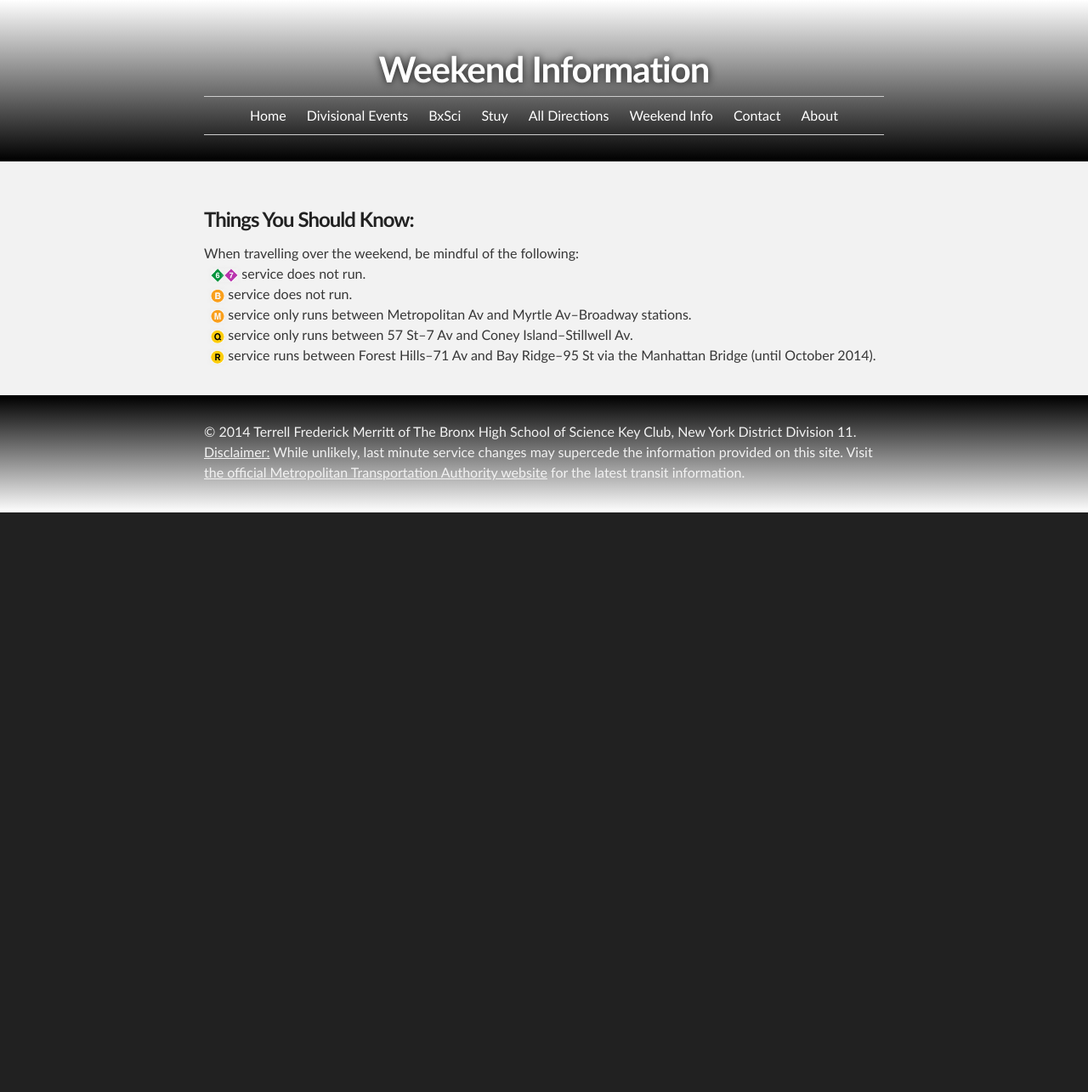
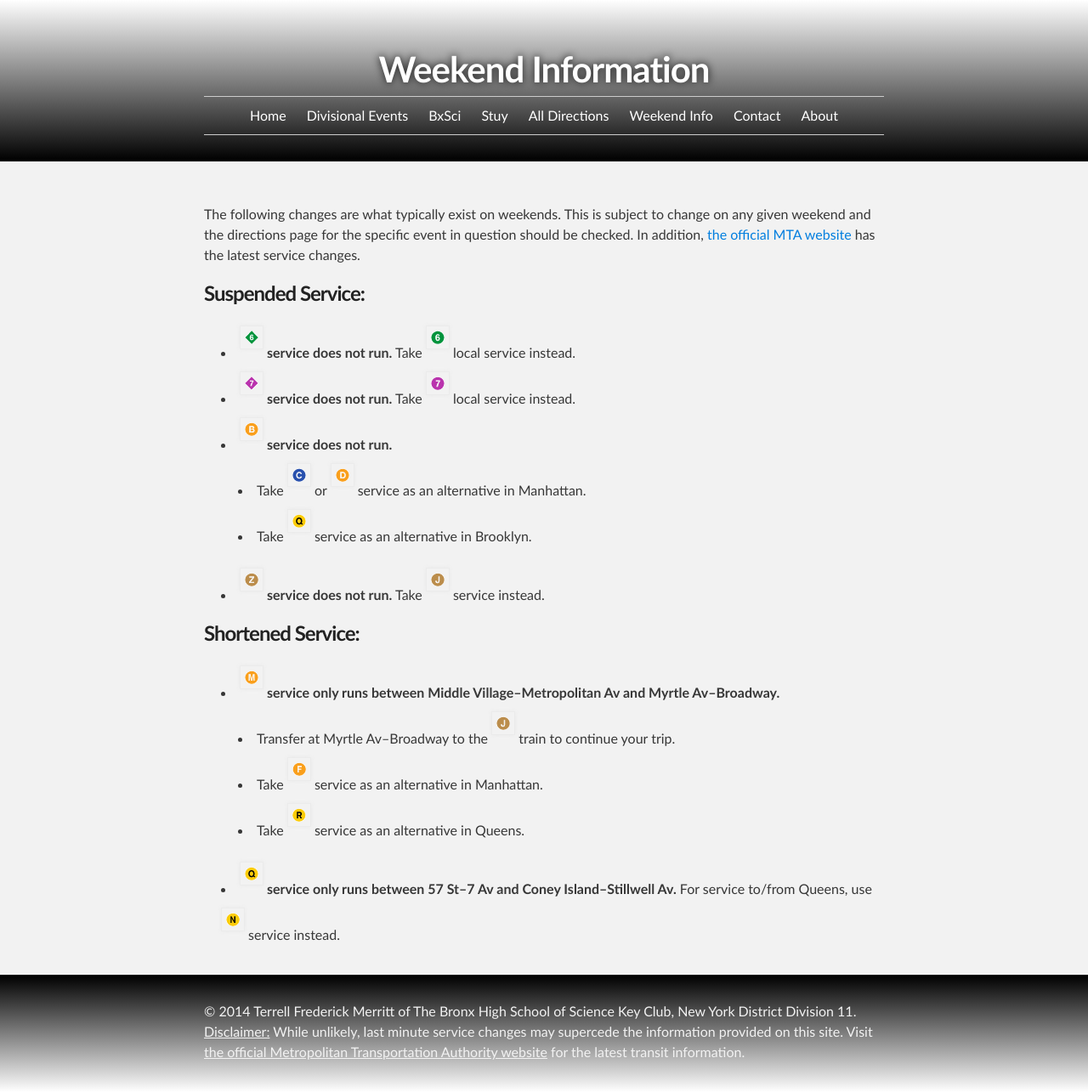
Before and after one commit to d11directions/d11directions.github.io, a Jekyll site: the page built from weekend_information/index.html, in a window 1280 px wide. Shown: the whole page at 85% size. Built offline with Jekyll 4.4.1, drawn with Linux system fonts in a browser that asks for light colours; before the commit the page ends 900 px from its top, so only the background shows below that.

Commit message:
Update Weekend Information page

```diff
--- a/weekend_information/index.html
+++ b/weekend_information/index.html
@@ -4,15 +4,44 @@ title: Weekend Information
 ---
 <div id="main_content_wrap" class="outer">
   <section id="main_content" class="inner">
-    <h3>
-      <a name="welcome" class="anchor" href="#welcome"><span class="octicon octicon-link"></span></a>Things You Should Know:</h3>
-      <p>
-      When travelling over the weekend, be mindful of the following:<br>
-      &nbsp;&nbsp;<img src="/img/6d.png" alt="<6>"><img src="/img/7d.png" alt="<7>"> service does not run.<br>
-      &nbsp;&nbsp;<img src="/img/B.png" alt="(B)"> service does not run.<br>
-      &nbsp;&nbsp;<img src="/img/M.png" alt="(M)"> service only runs between Metropolitan Av and Myrtle Av&ndash;Broadway stations.<br>
-      &nbsp;&nbsp;<img src="/img/Q.png" alt="(Q)"> service only runs between 57 St&ndash;7 Av and Coney Island&ndash;Stillwell Av.<br>
-      &nbsp;&nbsp;<img src="/img/R.png" alt="(R)"> service runs between Forest Hills&ndash;71 Av and Bay Ridge&ndash;95 St via the Manhattan Bridge (until October 2014).<br>
-      </p>
+    <p>The following changes are what typically exist on weekends. This is subject to change on any given weekend and the directions page for the specific event in question should be checked. In addition, <a href="http://www.mta.info">the official MTA website</a> has the latest service changes.</p>
+    <h3>Suspended Service:</h3>
+    <ul>
+      <li>
+        <strong><img src="/img/6d.png" alt="<6>"> service does not run.</strong>
+        Take <img src="/img/6.png" alt="(6)"> local service instead.
+      </li>
+      <li>
+        <strong><img src="/img/7d.png" alt="<7>"> service does not run.</strong>
+        Take <img src="/img/7.png" alt="(7)"> local service instead.
+      </li>
+      <li>
+        <strong><img src="/img/B.png" alt="(B)"> service does not run.</strong>
+        <ul>
+          <li>Take <img src="/img/C.png" alt="(C)"> or <img src="/img/D.png" alt="(D)"> service as an alternative in Manhattan.</li>
+          <li>Take <img src="/img/Q.png" alt="(Q)"> service as an alternative in Brooklyn.</li>
+        </ul>
+      </li>
+      <li>
+        <strong><img src="/img/Z.png" alt="(Z)"> service does not run.</strong>
+        Take <img src="/img/J.png" alt="(J)"> service instead.
+      </li>
+    </ul>
+
+    <h3>Shortened Service:</h3>
+    <ul>
+      <li>
+        <strong><img src="/img/M.png" alt="(M)"> service only runs between Middle Village&ndash;Metropolitan Av and Myrtle Av&ndash;Broadway.</strong>
+        <ul>
+          <li>Transfer at Myrtle Av&ndash;Broadway to the <img src="/img/J.png" alt="(J)"> train to continue your trip.</li>
+          <li>Take <img src="/img/F.png" alt="(F)"> service as an alternative in Manhattan.</li>
+          <li>Take <img src="/img/R.png" alt="(R)"> service as an alternative in Queens.</li>
+        </ul>
+      </li>
+      <li>
+        <strong><img src="/img/Q.png" alt="(Q)"> service only runs between 57 St&ndash;7 Av and Coney Island&ndash;Stillwell Av.</strong>
+        For service to/from Queens, use <img src="/img/N.png" alt="(N)"> service instead.
+      </li>
+    </ul>
   </section>
 </div>
```
